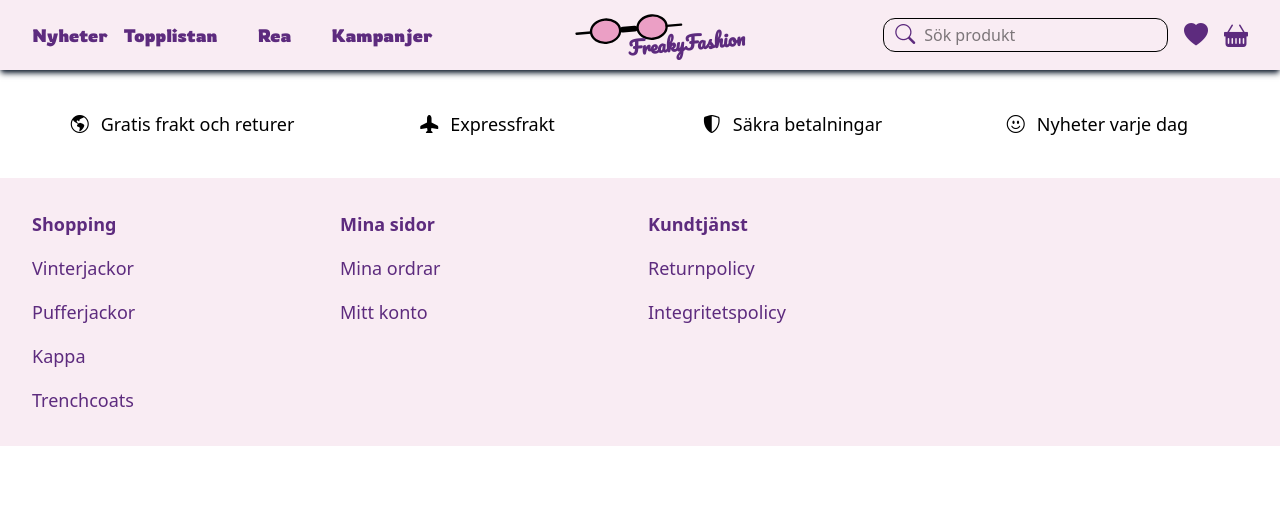
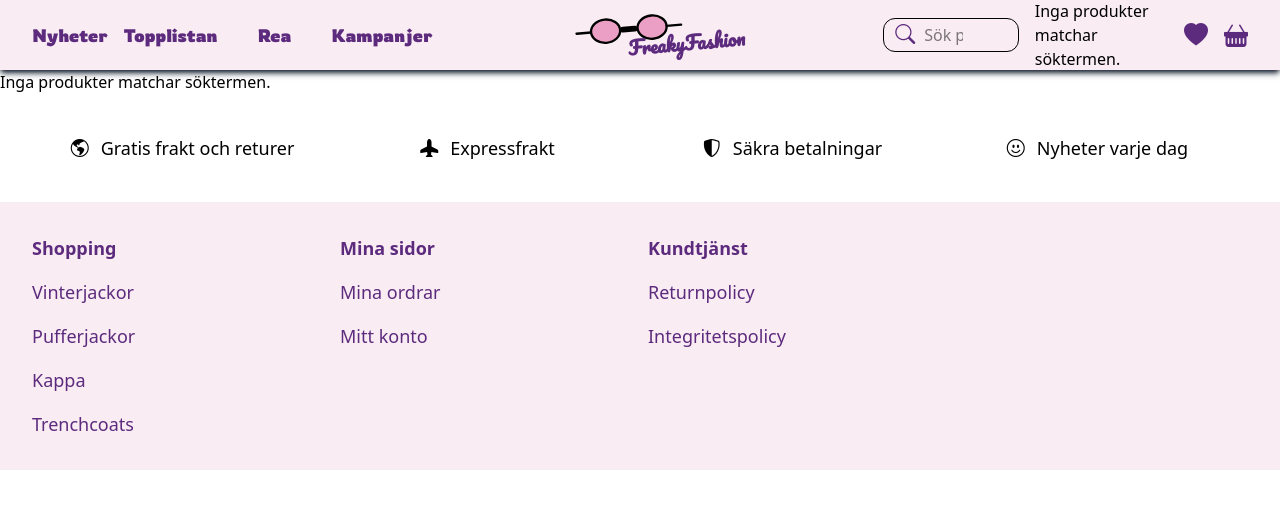
Before and after one commit to Mariella-Gustafsson/React-FreakyFashion, a React (Vite) app in the folder client/: page /search in a window 1280 px wide. Shown: the top 508 px of the page. Built offline with nearby package versions, Linux system fonts and the light colour scheme; the HTML template or start-up script is replaced by a standard one.

Commit message:
- Lägg till sökfunktion, ej justerat layout

```diff
--- a/client/src/App.jsx
+++ b/client/src/App.jsx
@@ -7,6 +7,7 @@ import NavbarDesktop from './component/NavbarDesktop'
 import Home from "./pages/Home";
 import ProductPage from "./pages/ProductPage";
 import { Routes, Route } from "react-router-dom";
+import SearchPage from './pages/SearchPage'
 
 function App() {
 
@@ -34,6 +35,7 @@ function App() {
         <Routes>
         <Route path="/" element={<Home />} />
         <Route path="/products/:url_slug" element={<ProductPage />} />
+        <Route path="/search" element={<SearchPage />} />
       </Routes>
 
       <Footer />
--- a/client/src/component/Footer/Footer.jsx
+++ b/client/src/component/Footer/Footer.jsx
@@ -4,7 +4,7 @@ import FooterNavigation from "./FooterNavigation";
 
 function Footer () {
   return (
-    <>
+    <footer>
       <FooterIcons />
       <div className="sm:hidden">
         <FooterAccordion />
@@ -12,7 +12,7 @@ function Footer () {
       <div className="hidden sm:block">
         <FooterNavigation />
       </div>
-    </>
+    </footer>
   )
 }
 
--- a/client/src/component/Headerbar.jsx
+++ b/client/src/component/Headerbar.jsx
@@ -1,12 +1,10 @@
 import '../App.css'
+import SearchField from './Search/SearchField';
 
 const Headerbar = () => {
   return (
     <div className="flex gap-4 relative items-center justify-between w-full sm:w-[60%] lg:max-w-[30%]">
-      <form action="/search" className="flex items-center flex-grow border rounded-xl" >
-        <input type="search" name="search"  placeholder="Sök produkt" className="pl-10 py-1 text-md lg:w-[70%]" />
-        <i className="bi bi-search absolute text-xl top-1 left-3 sm:top-9 text-[#5D2B7E] lg:top-5"></i>
-      </form>
+      <SearchField />
       <a href="#">
         <i className="bi bi-heart-fill text-2xl flex-shrink-0 text-[#5D2B7E] hover:text-[#eb9fc5]"></i>
       </a>
--- a/client/src/component/ProductList.jsx
+++ b/client/src/component/ProductList.jsx
@@ -27,7 +27,6 @@ const ProductList = () => {
     })
   }
 
-  console.log("dET GÄR ÄR produktlist");
   useEffect(() => {
     fetchProducts()
     .then(data => {
--- /dev/null
+++ b/client/src/component/Search/SearchField.jsx
@@ -0,0 +1,23 @@
+import { useState } from "react";
+import SearchResults from "./SearchResults";
+
+function SearchField () {
+
+  const [searchTerm, setSerchTerm] = useState(null);
+
+  const handleSearchInput = (e) => {
+    setSerchTerm(e.target.value);
+  }
+
+  return (
+    <>
+      <form className="flex items-center flex-grow border rounded-xl" >
+          <input type="search" name="search"  placeholder="Sök produkt" value={searchTerm} onChange={handleSearchInput} className="pl-10 py-1 text-md lg:w-[70%]" />
+          <i className="bi bi-search absolute text-xl top-1 left-3 sm:top-9 text-[#5D2B7E] lg:top-5"></i>
+      </form>
+      <SearchResults searchTerm={searchTerm} />
+    </>
+  )
+};
+
+export default SearchField;
--- /dev/null
+++ b/client/src/component/Search/SearchResults.jsx
@@ -0,0 +1,49 @@
+import { useEffect, useState } from "react";
+import { fetchProducts } from "../../services/api";
+import ProductCard from "../ProductCard";
+
+function SearchResults ({searchTerm}) {
+
+  const [searchResults, setSearchResults] = useState([]);
+  const [loading, setLoading] = useState(true);
+  const [error, setError] = useState(null);
+
+  function search (productList, searchTerm) {
+    const searchResults = productList.filter(product =>
+      product.name.toLowerCase().includes(searchTerm.toLowerCase()) ||
+      product.brand.toLowerCase().includes(searchTerm.toLowerCase()) ||
+      product.description.toLowerCase().includes(searchTerm.toLowerCase())
+    )
+
+    return searchResults;
+  };
+
+    useEffect(() => {
+
+      if (searchTerm) {
+      fetchProducts()
+      .then(data => {
+        const searchResults = search(data, searchTerm);
+        setSearchResults(searchResults);
+        setLoading(false);
+      })
+      .catch(err => {
+        setError(err);
+        setLoading(false);
+        console.log("Produkterna kunde inte laddas. Felmeddelande: " + err)
+      });
+    }
+}, [searchTerm]);
+
+  return (
+    <section>
+      {searchResults.length > 0 ?
+      searchResults.map(product =>
+        <ProductCard key={product.id} product={product} />
+      ) : <p>Inga produkter matchar söktermen.</p>
+      }
+    </section>
+  )
+}
+
+export default SearchResults;
--- a/client/src/component/SearchResults.jsx
+++ /dev/null
@@ -1,29 +0,0 @@
-function SearchResults () {
-
-  return (
-    <section>
-        <h1 class="text-4xl font-bold text-center">Hittade 0 produkter</h1>
-        <div class="mx-4 my-5 sm:grid grid-cols-2 gap-4 lg:grid-cols-4">
-          <a href="/products/<%= product.url_slug %>">
-            <figure>
-              <div class="relative">
-                <img
-                  src="<%= product.picture_url%>"
-                  alt="<%= product.product_name %>"
-                />
-                <span class="badge justify-center absolute font-bold p-2 text-lg top-4 left-4">
-                  Nyhet
-                </span>
-                <i class="bi bi-heart-fill fav-heart text-4xl absolute bottom-4 right-4"></i>
-              </div>
-              <figcaption class="grid grid-cols-2 my-3 gap-2">
-                <h2 class="text-lg font-bold">Name</h2>
-                <span class="justify-self-end text-lg font-bold">Price kr</span>
-                <span class="col-span-2 text-sm">Brand</span>
-              </figcaption>
-            </figure>
-          </a>
-        </div>
-      </section>
-  )
-}
--- a/client/src/pages/SearchPage.jsx
+++ b/client/src/pages/SearchPage.jsx
@@ -0,0 +1,11 @@
+import SearchResults from '../component/Search/SearchResults';
+
+function SearchPage() {
+  return (
+    <main>
+      <SearchResults />
+    </main>
+  )
+}
+
+export default SearchPage;
```
Lines whose indentation alone changed are shown as unchanged.
